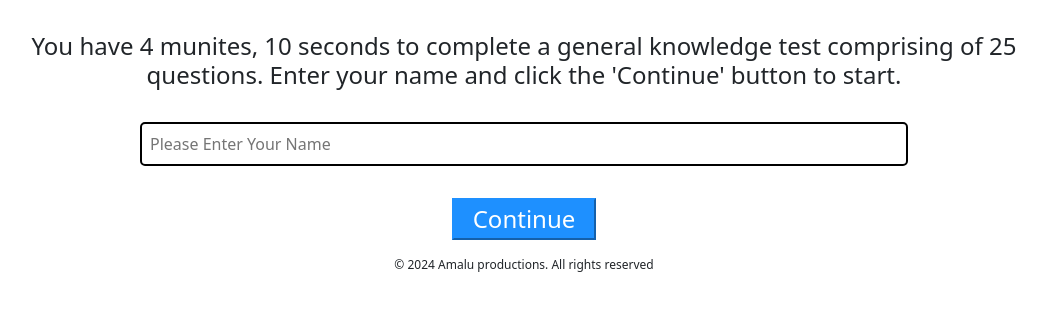
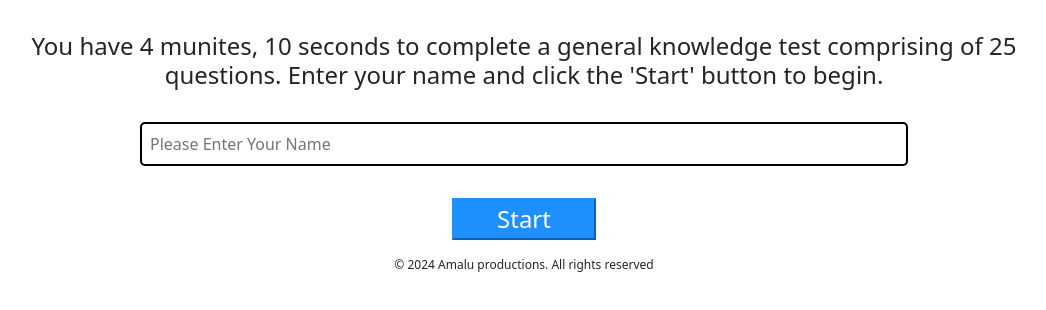
Before and after one commit to Prim3timer/test, a React (Create React App) app: page / in a window 1280 px wide. Shown: the top 310 px of the page, without its empty margins (116-1162 px from the left). Built offline with nearby package versions, Linux system fonts and the light colour scheme.

Commit message:
edited instructions

```diff
--- a/src/nameComponent.js
+++ b/src/nameComponent.js
@@ -10,7 +10,7 @@ error})=> {
 
             <h4 id="instructions"
            >You have {Math.floor(time/60)} munites{time % 60 ? `, ${time % 60} seconds`: ''}  to complete a
-            general knowledge test comprising of {quiz.length} questions. Enter your name and click the 'Continue' button to start.</h4>
+            general knowledge test comprising of {quiz.length} questions. Enter your name and click the 'Start' button to begin.</h4>
         <input id="name-taker"
 
         type='text'
@@ -22,7 +22,7 @@ error})=> {
             margin: '.5rem 0 0 0'
         }}>{error}</h4><br/>
         <button id="continuity"
-        onClick={verifyName}>Continue</button>
+        onClick={verifyName}>Start</button>
 </section>
     )
 }
```
